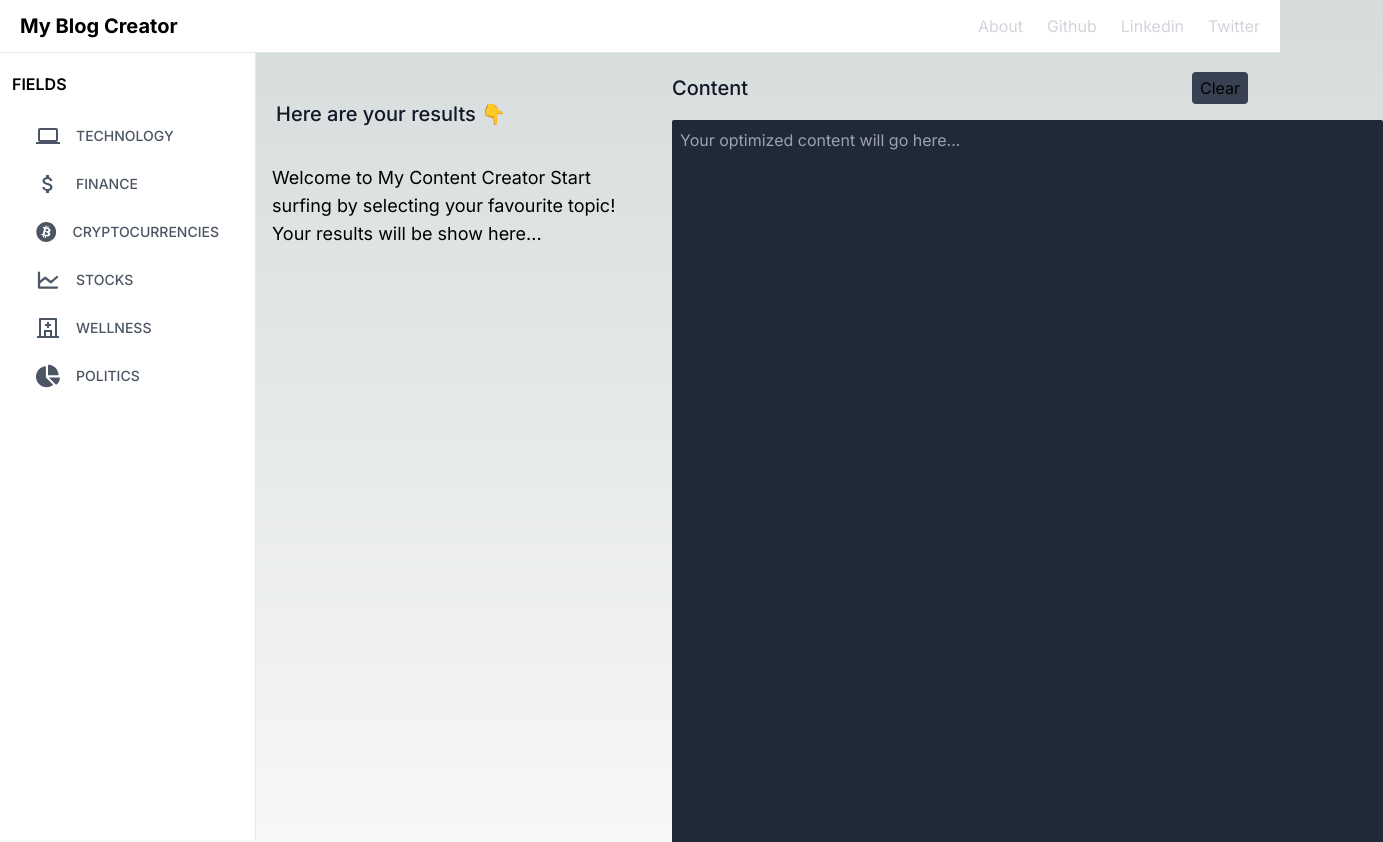
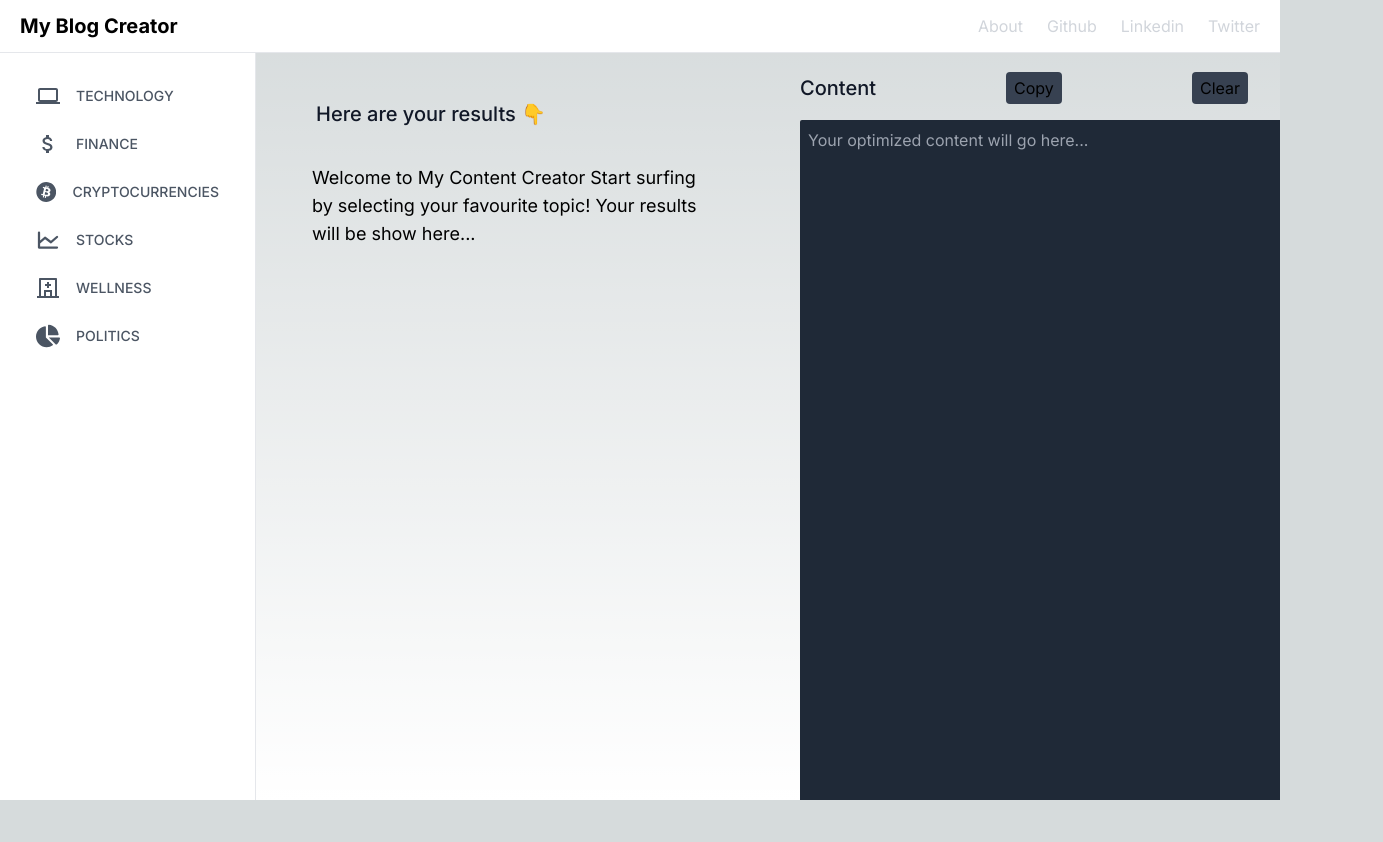
Before and after one commit to LostBoy143/Ai-content-creator, a Next.js app: page / in a window 1280 px wide. Shown: the top 842 px of the page, 1383 px wide, since content can reach past the window. After the commit the page ends 800 px from the top, so only its background shows below. Built offline with nearby package versions, Linux system fonts and the light colour scheme.

Commit message:
ui fixes

```diff
--- a/src/app/components/FeedItem.js
+++ b/src/app/components/FeedItem.js
@@ -3,10 +3,11 @@ import React from "react";
 import { useMyContext } from "../context/ContentContext";
 import parseContent from "../utils/parseContent";
 import cohere from "../utils/Cohere";
-import { BlogPrompt } from "../utils/constants";
+import { BlogPrompt, TweetPrompt } from "../utils/constants";
 
 const FeedItem = ({ item }) => {
   const { state, dispatch } = useMyContext();
+
   // console.log(item, "item");
   const createBlog = async (prompt, content) => {
     console.log("cld");
@@ -23,6 +24,25 @@ const FeedItem = ({ item }) => {
       });
       console.log("data", data);
       dispatch({ type: "SET_BLOG", payload: data?.text });
+    } catch (error) {
+      console.log(error);
+    }
+  };
+  const createTweet = async (prompt, content) => {
+    console.log("cld");
+    try {
+      const data = await cohere.chat({
+        model: "command",
+        chatHistory: [
+          {
+            role: "USER",
+            message: prompt,
+          },
+        ],
+        message: content,
+      });
+      console.log("data", data);
+      dispatch({ type: "SET_TWEET", payload: data?.text });
     } catch (error) {
       console.log(error);
     }
@@ -50,7 +70,12 @@ const FeedItem = ({ item }) => {
         >
           blog..
         </button>
-        <button className="transition-colors p-2 duration-300 transform rounded-lg dark:text-gray-200 hover:bg-gray-50 dark:hover:bg-gray-700 dark:hover:text-gray-100 hover:text-gray-500 font-medium text-blue-600 background-transparent outline-none focus:outline-none">
+        <button
+          onClick={() =>
+            createTweet(TweetPrompt, item?.title + " " + item?.description)
+          }
+          className="transition-colors p-2 duration-300 transform rounded-lg dark:text-gray-200 hover:bg-gray-50 dark:hover:bg-gray-700 dark:hover:text-gray-100 hover:text-gray-500 font-medium text-blue-600 background-transparent outline-none focus:outline-none"
+        >
           tweet..
         </button>
       </div>
--- a/src/app/components/Sidebar.js
+++ b/src/app/components/Sidebar.js
@@ -4,11 +4,10 @@ import SideBarMenu from "./SideBarMenu";
 
 const Sidebar = () => {
   return (
-    <aside className="pt-5 flex-2 flex-col overflow-hidden md:min-w-64  w-64 h-screen sticky top-0 bg-white border-r rtl:border-r-0 rtl:border-l dark:bg-gray-900 dark:border-gray-700">
+    <aside className="pt-5 flex-2 flex-col overflow-hidden md:min-w-64 w-64 min-h-screen h-screen sticky top-0 bg-white border-r rtl:border-r-0 rtl:border-l dark:bg-gray-900 dark:border-gray-700">
       <div className="flex flex-col p-3 flex-1 justify-between">
         <nav className="space-y-6">
           <div className="flex flex-col gap-4">
-            <h4 className="uppercase font-semibold text-base">Fields</h4>
             <SideBarMenu />
           </div>
         </nav>
--- a/src/app/components/TextArea.js
+++ b/src/app/components/TextArea.js
@@ -4,12 +4,35 @@ import { useMyContext } from "../context/ContentContext";
 
 const TextArea = () => {
   const { state, dispatch } = useMyContext();
+  const [copied, setCopied] = React.useState(false);
+  const handleCopy = () => {
+    navigator.clipboard.writeText(state.content).then(
+      () => {
+        console.log("Text copied to clipboard");
+        setCopied(true);
+        setTimeout(() => {
+          setCopied(false);
+        }, 3000);
+      },
+      (err) => {
+        console.error("Failed to copy text: ", err);
+      }
+    );
+  };
   return (
-    <div className="p-8 w-full gap-2 max-w-fit lg:w-1/2 rounded-sm flex-5 flex-col dark:bg-gray-900 dark:border-gray-700">
+    <div className="p-8 h-max w-full gap-2 max-w-fit lg:w-1/2 rounded-sm flex-5 flex-col dark:bg-gray-900 dark:border-gray-700">
       <div className="flex justify-between items-center mb-4">
         <label className="text-xl block font-medium text-gray-900 dark:text-white">
           Content
         </label>
+        <button
+          onClick={handleCopy}
+          className={`py-1 px-2 rounded ${
+            copied ? "bg-green-500" : "bg-gray-700"
+          }  hover:bg-green-500 transition-colors transform duration-300`}
+        >
+          {copied ? "Copied! ✅" : "Copy"}
+        </button>
         <button
           onClick={() => dispatch({ type: "REMOVE_DATA" })}
           className="py-1 px-2 rounded bg-gray-700 hover:bg-red-500 transition-colors transform duration-300"
--- a/src/app/context/ContentContext.js
+++ b/src/app/context/ContentContext.js
@@ -13,6 +13,8 @@ const reducer = (state, action) => {
     case "REMOVE_DATA":
       return { ...state, content: "" };
     case "SET_BLOG":
+      return { ...state, content: action.payload };
+    case "SET_TWEET":
       return { ...state, content: action.payload };
     default:
       return state;
--- a/src/app/globals.css
+++ b/src/app/globals.css
@@ -6,6 +6,26 @@
   --foreground-rgb: 0, 0, 0;
   --background-start-rgb: 214, 219, 220;
   --background-end-rgb: 255, 255, 255;
+}
+
+/* styles/globals.css */
+html,
+body {
+  height: 100%;
+  margin: 0;
+  overflow: hidden; /* Prevent the body from scrolling */
+}
+
+#__next {
+  display: flex;
+  flex-direction: column;
+  height: 100vh; /* Make the container take the full viewport height */
+}
+
+main {
+  display: flex;
+  flex: 1;
+  overflow-y: auto; /* Allow vertical scrolling in the main content area */
 }
 
 @media (prefers-color-scheme: dark) {
--- a/src/app/layout.js
+++ b/src/app/layout.js
@@ -19,15 +19,17 @@ export default function RootLayout({ children }) {
       <html lang="en">
         <body className={inter.className}>
           <Header />
-          <div className="flex mt-10 min-w-full justify-between">
+          <div className="flex mt-10 min-w-full h-screen overflow-hidden justify-between">
             <Sidebar />
-            <div className="pt-10 flex-4 flex-col md:flex-row justify-around">
-              <h2 className="py-5 px-5 text-xl block mb-4 font-medium text-gray-900 dark:text-white">
-                Here are your results 👇
-              </h2>
-              <RouteChangeHandler>{children}</RouteChangeHandler>
+            <div className="flex-1 flex flex-col md:flex-row justify-around overflow-y-auto">
+              <div className="flex-1 p-10">
+                <h2 className="py-5 px-5 text-xl block mb-4 font-medium text-gray-900 dark:text-white">
+                  Here are your results 👇
+                </h2>
+                <RouteChangeHandler>{children}</RouteChangeHandler>
+              </div>
+              <TextArea />
             </div>
-            <TextArea />
           </div>
         </body>
       </html>
```
